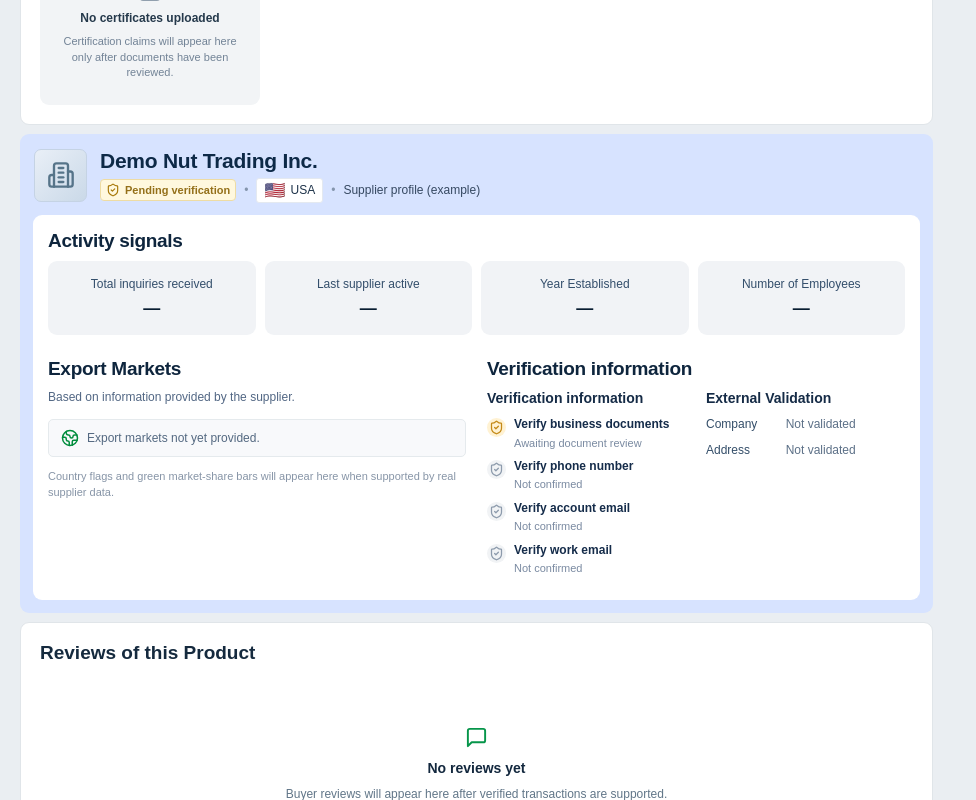
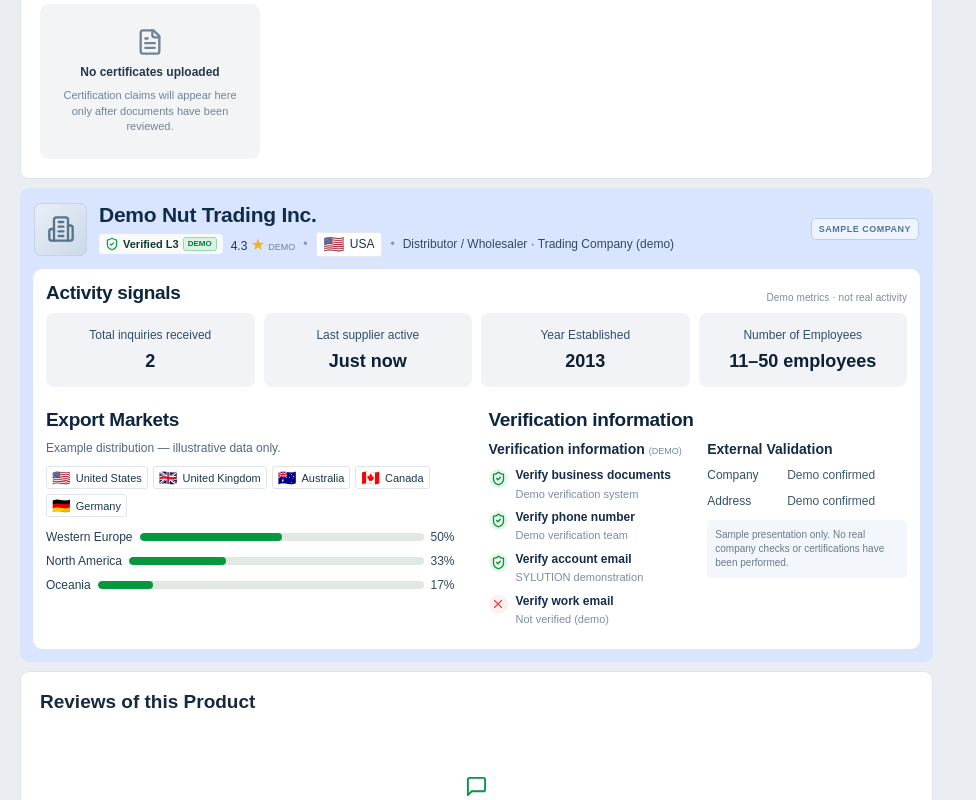
Before and after one commit to smbabanbaba-maker/sylutionshop, a Next.js app: page /products/bulk-almond-kernels in a window 1280 px wide. Shown: the part 1480-2280 px from the top of the page, without its empty margins (0-976 px from the left). Built offline with nearby package versions, Linux system fonts and the light colour scheme.

Commit message:
feat: populate supplier profile demo flags, market share, ratings and verification preview

```diff
--- a/app/globals.css
+++ b/app/globals.css
@@ -421,3 +421,48 @@ body{background:#ebedf1;color:var(--market-ink)}
  .supplier-profile-section{padding:9px!important}
  .supplier-profile-body{padding:12px!important}
 }
+
+/* Demo-complete supplier detail screenshot styling; sample values are clearly labeled */
+.product-demo-banner{display:flex;gap:10px;align-items:center;flex-wrap:wrap;border:1px solid #b6d9c3;background:#e9f8ee;padding:9px 13px;margin:12px 0 0;border-radius:8px;color:#28543e;font-size:12px;line-height:1.4}
+.product-demo-banner strong{color:#056e2e;border:1px solid #a7d5b9;background:#fff;padding:3px 7px;border-radius:4px;letter-spacing:.5px;font-size:10px}
+.supplier-profile-section{background:#d9e4ff!important;border-radius:9px!important}
+.supplier-profile-header{gap:12px!important;position:relative}
+.supplier-heading-details{flex:1}
+.supplier-profile-header h2{font-size:21px!important;color:#102c4b!important}
+.supplier-subline{font-size:12px!important;gap:8px!important}
+.demo-trust-badge{display:inline-flex;align-items:center;gap:4px;background:#f8fbf9;color:#143a2c;font-size:11px;font-weight:700;padding:3px 6px;border-radius:4px;white-space:nowrap}
+.demo-trust-badge svg{color:#079947}
+.demo-trust-badge sup{background:#def2e5;color:#04773c;font-size:8px;padding:2px 4px;border:1px solid #96d9ae;border-radius:3px;line-height:1}
+.demo-star-rating{font-size:12px;color:#1f334a}
+.demo-star-rating>span{color:#f2b21b;font-size:16px}
+.demo-star-rating small{font-size:9px;color:#73829b}
+.demo-supplier-mark{font-size:9px;color:#52769a;font-weight:750;letter-spacing:.5px;border:1px solid #bbcee9;background:#edf3ff;padding:5px 7px;border-radius:5px;white-space:nowrap}
+.profile-section-heading{display:flex;justify-content:space-between;align-items:center;gap:10px}
+.demo-data-note{color:#7b8ba0;font-size:10px;letter-spacing:.1px}
+.supplier-profile-body{padding:13px!important}
+.supplier-stats>div{background:#f1f3f6!important;border-radius:8px!important;min-height:74px!important;gap:8px!important}
+.supplier-stats strong{font-size:18px!important;color:#0d2035!important}
+.supplier-insights-grid{margin-top:22px!important;grid-template-columns:1fr 1fr!important;gap:24px!important}
+.export-markets p{margin:0 0 8px!important}
+.demo-market-flags{display:flex;gap:5px;flex-wrap:wrap;align-items:center;margin:9px 0 13px}
+.demo-market-chip{display:inline-flex;align-items:center;gap:5px;padding:3px 5px;border:1px solid #dfe5eb;background:#fff;border-radius:3px;font-size:11px;color:#193650;white-space:nowrap}
+.market-flag{font-size:15px;line-height:1}
+.demo-market-bars{display:grid;gap:10px;max-width:540px}
+.demo-market-bar{display:grid;grid-template-columns:max-content minmax(40px,1fr) 34px;align-items:center;gap:7px}
+.demo-market-bar>span{font-size:12px;color:#263e58}.demo-market-bar>strong{font-size:12px;font-weight:500;color:#334761}
+.demo-bar-track{height:8px;border-radius:10px;background:#dfe9e2;overflow:hidden;min-width:30px}
+.demo-bar-fill{height:100%;border-radius:10px;background:#07973c}
+.verification-info-grid{grid-template-columns:1fr 1fr!important;gap:19px!important}
+.verification-info-grid h4 small{font-size:9px;color:#7388a2;font-weight:500}
+.verification-item{margin-bottom:9px!important}
+.verify-icon.demo-verified{background:#e2f7e9;color:#078b3a}
+.verify-icon.demo-unverified{background:#fff0ef;color:#df4040}
+.verification-item small{color:#7b8da5!important}
+.validation-line{grid-template-columns:35% 65%}
+.validation-line strong{color:#405870}
+.demo-validation-notice{background:#f3f6fa;color:#697b8e;font-size:10px;line-height:1.4;padding:8px;border-radius:5px}
+.aside-demo-rating{display:flex;justify-content:space-between;gap:8px;align-items:center;color:#4f6780;font-size:11px;margin:0 0 12px}
+.aside-demo-rating b{color:#f4b000}.aside-demo-rating small{font-size:10px}.aside-demo-rating>span:last-child{color:#8290a0;font-size:10px}
+.detail-supplier-card .demo-trust-badge{font-size:10px}
+@media(max-width:1000px){.supplier-insights-grid{grid-template-columns:1fr!important}}
+@media(max-width:650px){.supplier-insights-grid{gap:18px!important}.verification-info-grid{grid-template-columns:1fr!important}.supplier-profile-header{align-items:flex-start!important}.demo-supplier-mark{display:none}.supplier-stats strong{font-size:15px!important}.demo-market-chip{font-size:10px}.profile-section-heading{align-items:start}}
--- a/components/Marketplace.tsx
+++ b/components/Marketplace.tsx
@@ -106,6 +106,19 @@ export function ProductDetail({product}:{product:Product}){
  const related=products.filter(p=>p.id!==product.id&&(p.category===product.category||p.country===product.country)).slice(0,4);
  const alternatives=(related.length>=3?related:[...related,...products.filter(p=>p.id!==product.id&&!related.some(r=>r.id===p.id))]).slice(0,4);
  const supplierProducts=products.filter(p=>p.supplier===product.supplier).slice(0,5);
+ const demoMarkets=[
+  {code:"us",flag:"🇺🇸",name:"United States"},
+  {code:"gb",flag:"🇬🇧",name:"United Kingdom"},
+  {code:"au",flag:"🇦🇺",name:"Australia"},
+  {code:"ca",flag:"🇨🇦",name:"Canada"},
+  {code:"de",flag:"🇩🇪",name:"Germany"}
+ ];
+ const demoRegions=[
+  {name:"Western Europe",pct:50},
+  {name:"North America",pct:33},
+  {name:"Oceania",pct:17}
+ ];
+
  function share(){
    const url=window.location.href;
    if(navigator.share){navigator.share({title:product.name,url}).catch(()=>{});}
@@ -121,7 +134,7 @@ export function ProductDetail({product}:{product:Product}){
      </div>
    </div>}
    <div className="product-page-container">
-     <div className="product-breadcrumbs"><Link href="/">All Products</Link><ChevronDown size={14}/><span>{product.category}</span><ChevronDown size={14}/><span>{product.name}</span></div>
+     <div className="product-demo-banner"><strong>DEMO PREVIEW</strong><span>All supplier ratings, verification badges, export markets and activity figures on this page are illustrative until a real database is connected.</span></div><div className="product-breadcrumbs"><Link href="/">All Products</Link><ChevronDown size={14}/><span>{product.category}</span><ChevronDown size={14}/><span>{product.name}</span></div>
      <div className="product-content-layout">
        <div className="product-left-column">
          <section className="product-primary-card">
@@ -152,43 +165,54 @@ export function ProductDetail({product}:{product:Product}){
     <div className="supplier-heading-details">
       <h2>{product.supplier}</h2>
       <div className="supplier-subline">
-                <span className="verification-label"><ShieldCheck size={14}/> Pending verification</span>
+        <span className="demo-trust-badge"><ShieldCheck size={14}/> Verified L3 <sup>DEMO</sup></span>
+        <span className="demo-star-rating">4.3 <span>★</span> <small>DEMO</small></span>
         <span className="supplier-separator">•</span>
         <span className="supplier-country"><span className="supplier-country-flag">{product.flag}</span>{product.country}</span>
         <span className="supplier-separator">•</span>
-                <span>Supplier profile (example)</span>
+        <span>Distributor / Wholesaler · Trading Company (demo)</span>
       </div>
     </div>
+    <span className="demo-supplier-mark">SAMPLE COMPANY</span>
   </div>
   <div className="supplier-profile-body">
-            <h3>Activity signals</h3>
+    <div className="profile-section-heading"><h3>Activity signals</h3><span className="demo-data-note">Demo metrics · not real activity</span></div>
     <div className="supplier-stats">
-              <div><span>Total inquiries received</span><strong>—</strong></div>
-              <div><span>Last supplier active</span><strong>—</strong></div>
-              <div><span>Year Established</span><strong>—</strong></div>
-              <div><span>Number of Employees</span><strong>—</strong></div>
+      <div><span>Total inquiries received</span><strong>2</strong></div>
+      <div><span>Last supplier active</span><strong>Just now</strong></div>
+      <div><span>Year Established</span><strong>2013</strong></div>
+      <div><span>Number of Employees</span><strong>11–50 employees</strong></div>
     </div>
     <div className="supplier-insights-grid">
       <div className="export-markets">
         <h3>Export Markets</h3>
-                <p>Based on information provided by the supplier.</p>
-                <div className="market-not-provided"><Globe2 size={18}/><span>Export markets not yet provided.</span></div>
-                <p className="export-help">Country flags and green market-share bars will appear here when supported by real supplier data.</p>
+        <p>Example distribution — illustrative data only.</p>
+        <div className="demo-market-flags">
+          {demoMarkets.map(m=><span key={m.code} className="demo-market-chip"><span className="market-flag">{m.flag}</span> {m.name}</span>)}
+        </div>
+        <div className="demo-market-bars">
+          {demoRegions.map(r=><div className="demo-market-bar" key={r.name}>
+            <span>{r.name}</span>
+            <div className="demo-bar-track"><div className="demo-bar-fill" style={{width:r.pct+"%"}}/></div>
+            <strong>{r.pct}%</strong>
+          </div>)}
+        </div>
       </div>
       <div className="verification-information">
         <h3>Verification information</h3>
         <div className="verification-info-grid">
           <div>
-                    <h4>Verification information</h4>
-                    <div className="verification-item"><span className="verify-icon pending"><ShieldCheck size={15}/></span><span><strong>Verify business documents</strong><small>Awaiting document review</small></span></div>
-                    <div className="verification-item"><span className="verify-icon unknown"><ShieldCheck size={15}/></span><span><strong>Verify phone number</strong><small>Not confirmed</small></span></div>
-                    <div className="verification-item"><span className="verify-icon unknown"><ShieldCheck size={15}/></span><span><strong>Verify account email</strong><small>Not confirmed</small></span></div>
-                    <div className="verification-item"><span className="verify-icon unknown"><ShieldCheck size={15}/></span><span><strong>Verify work email</strong><small>Not confirmed</small></span></div>
+            <h4>Verification information <small>(DEMO)</small></h4>
+            <div className="verification-item"><span className="verify-icon demo-verified"><ShieldCheck size={15}/></span><span><strong>Verify business documents</strong><small>Demo verification system</small></span></div>
+            <div className="verification-item"><span className="verify-icon demo-verified"><ShieldCheck size={15}/></span><span><strong>Verify phone number</strong><small>Demo verification team</small></span></div>
+            <div className="verification-item"><span className="verify-icon demo-verified"><ShieldCheck size={15}/></span><span><strong>Verify account email</strong><small>SYLUTION demonstration</small></span></div>
+            <div className="verification-item"><span className="verify-icon demo-unverified"><X size={14}/></span><span><strong>Verify work email</strong><small>Not verified (demo)</small></span></div>
           </div>
           <div>
             <h4>External Validation</h4>
-                    <div className="validation-line"><span>Company</span><strong>Not validated</strong></div>
-                    <div className="validation-line"><span>Address</span><strong>Not validated</strong></div>
+            <div className="validation-line"><span>Company</span><strong>Demo confirmed</strong></div>
+            <div className="validation-line"><span>Address</span><strong>Demo confirmed</strong></div>
+            <p className="demo-validation-notice">Sample presentation only. No real company checks or certifications have been performed.</p>
           </div>
         </div>
       </div>
@@ -200,7 +224,7 @@ export function ProductDetail({product}:{product:Product}){
          <section className="detail-section"><div className="detail-section-title"><h2>Products of this Supplier</h2></div><div className="related-grid">{supplierProducts.map(p=><ProductCard key={p.id} product={p} onInquiry={setSelected}/>)}</div></section>
        </div>
        <aside className="product-detail-aside">
-         <div className="detail-supplier-card"><div className="aside-heading"><h3>Contact this Supplier</h3><span className="unverified-tag">Not verified</span></div><div className="aside-supplier-heading"><div className="supplier-avatar"><Building2 size={24}/></div><div><strong>{product.supplier}</strong><p><span className="supplier-country">{({Nigeria:"ng",China:"cn",USA:"us",UAE:"ae",Türkiye:"tr"} as Record<string,string>)[product.country] ? <img className="country-flag-image" src={`https://flagcdn.com/w40/${({Nigeria:"ng",China:"cn",USA:"us",UAE:"ae",Türkiye:"tr"} as Record<string,string>)[product.country]}.png`} alt={`${product.country} flag`} onError={e=>{e.currentTarget.style.display="none";}}/> : <span className="supplier-country-flag">{product.flag}</span>} {product.country}</span></p></div></div><div className="aside-attributes"><div><span>Company type</span><strong>Supplier (demo)</strong></div><div><span>Location</span><strong>{product.country}</strong></div><div><span>Business registration</span><strong>Not reviewed</strong></div></div><button className="aside-chat" onClick={()=>setSelected(product)}><MessageSquare size={17}/> Contact supplier</button><button className="detail-action-green" onClick={()=>setSelected(product)}><Send size={17}/> Inquiry now</button></div>
+         <div className="detail-supplier-card"><div className="aside-heading"><h3>Contact this Supplier</h3><span className="demo-trust-badge"><ShieldCheck size={13}/> Verified L3 <sup>DEMO</sup></span></div><div className="aside-supplier-heading"><div className="supplier-avatar"><Building2 size={24}/></div><div><strong>{product.supplier}</strong><p><span className="supplier-country">{({Nigeria:"ng",China:"cn",USA:"us",UAE:"ae",Türkiye:"tr"} as Record<string,string>)[product.country] ? <img className="country-flag-image" src={`https://flagcdn.com/w40/${({Nigeria:"ng",China:"cn",USA:"us",UAE:"ae",Türkiye:"tr"} as Record<string,string>)[product.country]}.png`} alt={`${product.country} flag`} onError={e=>{e.currentTarget.style.display="none";}}/> : <span className="supplier-country-flag">{product.flag}</span>} {product.country}</span></p></div></div><div className="aside-demo-rating"><span>4.3 <b>★</b> <small>Demo rating</small></span><span>Example supplier profile</span></div><div className="aside-attributes"><div><span>Company type</span><strong>Distributor / Wholesaler (demo)</strong></div><div><span>Location</span><strong>{product.country}</strong></div><div><span>Established</span><strong>2013 (demo)</strong></div></div><button className="aside-chat" onClick={()=>setSelected(product)}><MessageSquare size={17}/> Contact supplier</button><button className="detail-action-green" onClick={()=>setSelected(product)}><Send size={17}/> Inquiry now</button></div>
          <div className="aside-products"><h3><span className="ad-label">Explore</span> Top Products</h3>{products.filter(p=>p.id!==product.id).slice(0,6).map(p=><Link className="aside-product-row" key={p.id} href={"/products/"+p.slug}><img src={p.image} alt="" loading="lazy" onError={e=>e.currentTarget.style.display="none"}/><div><strong>{p.name}</strong><b>{p.price}</b><small>Min. order: {p.moq}</small><span>{p.country}</span></div></Link>)}</div>
        </aside>
      </div>
```
Lines whose indentation alone changed are shown as unchanged.
